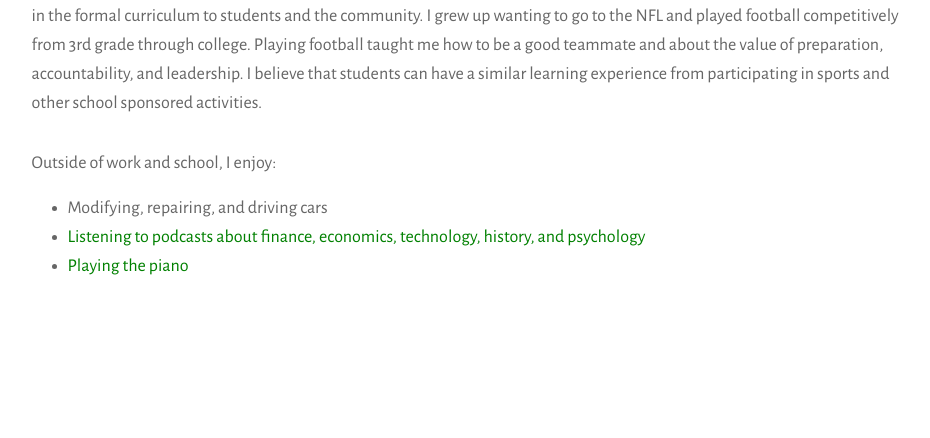
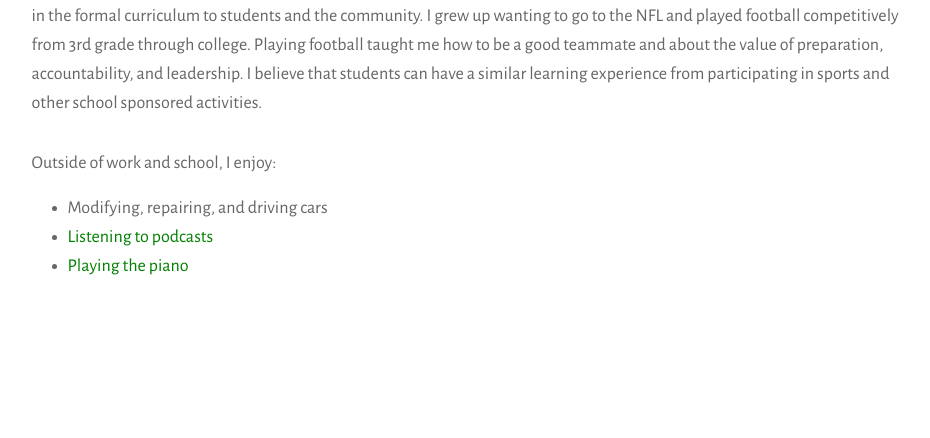
Before and after one commit to scottf10/scottflorencejr, a PHP site: page /scottflo/ in a window 1280 px wide. Shown: the part 763-1201 px from the top of the page, without its empty margins (172-1102 px from the left). Run offline with PHP 8.4, Linux system fonts and the light colour scheme; some libraries are stand-ins or nearby versions.

Commit message:
Podcasts edit

```diff
--- a/index.php
+++ b/index.php
@@ -77,7 +77,7 @@ include('includes/navbar.php');
                                 Modifying, repairing, and driving cars
                             </li>
                             <li>
-                                <a class="link" href="https://open.spotify.com/playlist/0Z30iV34a061avNbEC8TOe?si=2ca625b754cb4614" target="blank">Listening to podcasts about finance, economics, technology, history, and psychology </a>
+                                <a class="link" href="https://open.spotify.com/playlist/0Z30iV34a061avNbEC8TOe?si=2ca625b754cb4614" target="blank">Listening to podcasts</a>
                             <li>
                                 <a class="link" href="https://www.youtube.com/watch?v=LvW5yxIdBuM" target="blank">Playing the piano</a>
                             </li>
```
